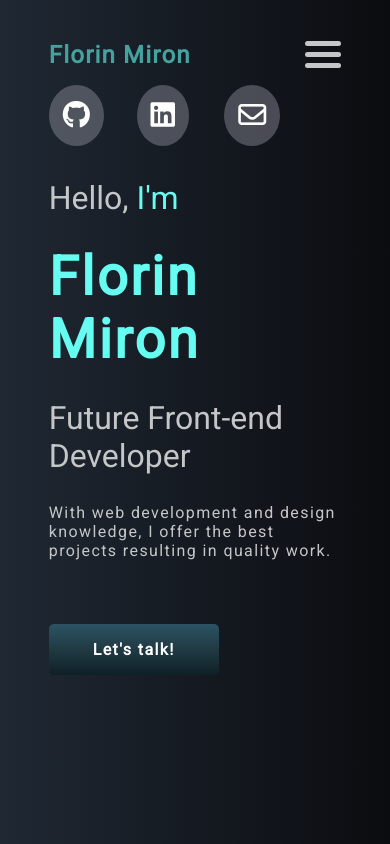
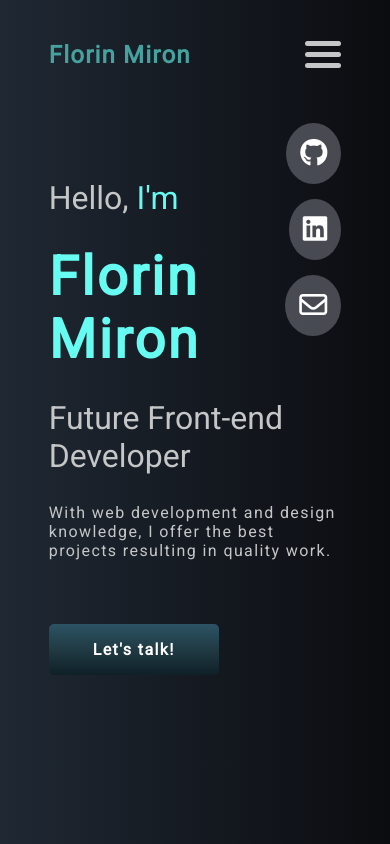
Before and after one commit to FlyBoy1998/portfolio, a plain HTML site: page index.html in a window 390 px wide. Shown: the top 844 px of the page. Drawn offline with nearby package versions, Linux system fonts and the light colour scheme.

Commit message:
set floating icons on right for mobile

```diff
--- a/portfolio.css
+++ b/portfolio.css
@@ -316,8 +316,8 @@ body {
 }
 
 .floating-icon-1 {
-    left: 50%;
-    top: 200px;
+    right: 45%;
+    top: 150px;
     animation: float 9s infinite ease-in-out;
 }
 
@@ -751,6 +751,7 @@ textarea {
         top: 0;
         right: 0;
         backdrop-filter: blur(20px);
+        -webkit-backdrop-filter: blur(20px);
     }
 
     .header-hero {
@@ -769,19 +770,23 @@ textarea {
     .floating-icon-3 {
         animation: none;
         position: absolute;
-        left: 0;
+        right: 0;
         top: 0;
         height: fit-content;
         padding: 14px 14px;
         font-size: 28px;
     }
 
+    .floating-icon-1 {
+        top: 5%;
+    }
+
     .floating-icon-2 {
-        left: 30%;
+        top: 15%;
     }
 
     .floating-icon-3 {
-        left: 60%;
+        top: 25%;
     }
 
     .menu-icon-container {
```
